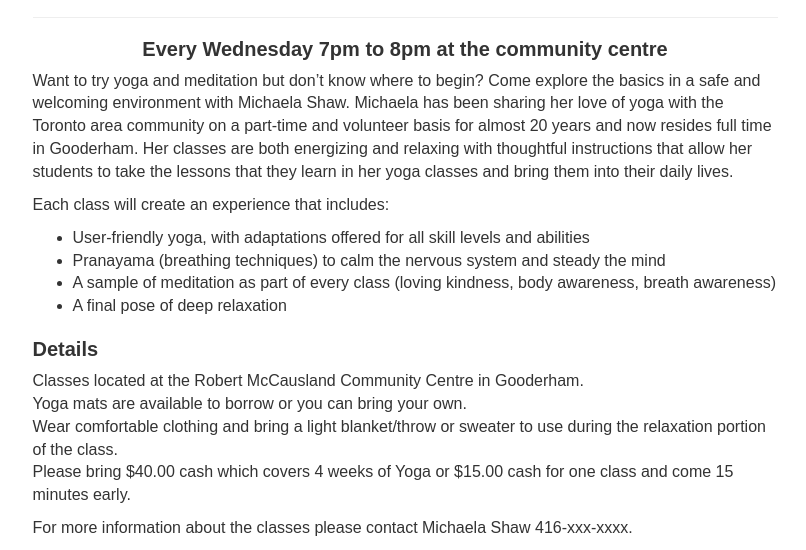
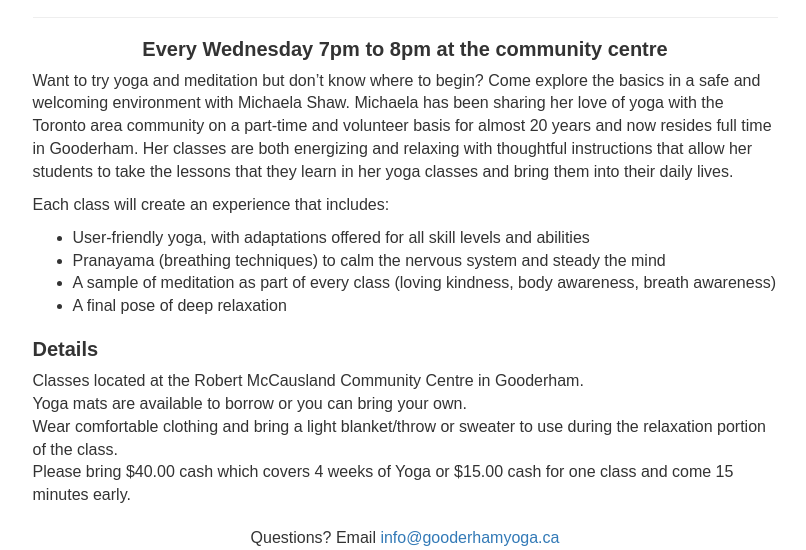
Before and after one commit to stevefshaw/gooderhamyoga, a plain HTML site: page index.html in a window 1280 px wide. Shown: the part 411-961 px from the top of the page, without its empty margins (235-1041 px from the left). Drawn offline with Linux system fonts and the light colour scheme.

Commit message:
Add email link

```diff
--- a/css/style.css
+++ b/css/style.css
@@ -22,7 +22,7 @@ li {
     font-size: 16px;
 }
 
-.image-contain {
-  object-fit: contain;
-  object-position: center;
+.email {
+	font-size: 16px;
+	margin-top: 20px;
 }
--- a/index.html
+++ b/index.html
@@ -52,9 +52,9 @@ portion of the class.<br>
 Please bring $40.00 cash which covers 4 weeks of Yoga or $15.00 cash for one class and come
 15 minutes early.
 				</p>
-				<p>
-For more information about the classes please contact Michaela Shaw 416-xxx-xxxx.
-				</p>
+				<div class="text-center email">
+					Questions? Email <a href="mailto:info@gooderhamyoga.ca">info@gooderhamyoga.ca</a>
+				</div>
 			</div>
 			<div class="col-2"></div>
 		</div>
```
